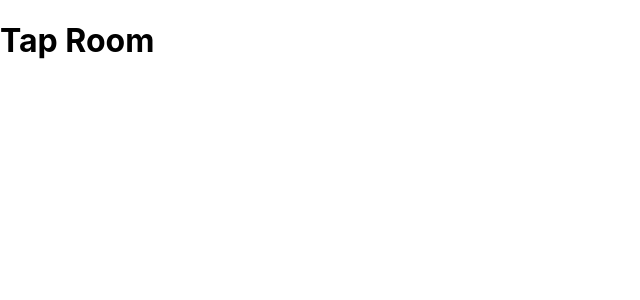
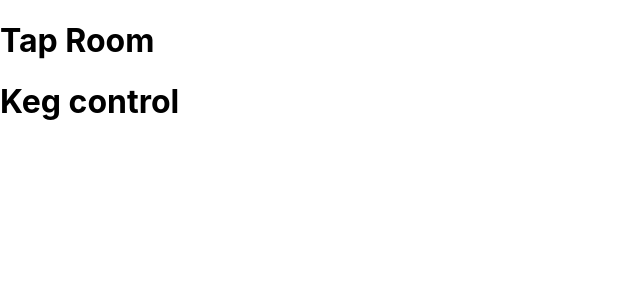
Before and after one commit to fc-dogan/Taproom-Redux, a React (Create React App) app: page / in a window 1280 px wide. Shown: the top 300 px of the page, without its empty margins (0-640 px from the left). Built offline with nearby package versions, Linux system fonts and the light colour scheme.

Commit message:
create kegControl class component

```diff
--- a/src/components/App.js
+++ b/src/components/App.js
@@ -1,12 +1,13 @@
 import React from 'react';
 import './App.css';
 import Header from './Header';
+import KegControl from './KegContol';
 
 function App() {
   return (
     <React.Fragment>
       <Header />
-
+      <KegControl />
     </React.Fragment>
   );
 }
--- /dev/null
+++ b/src/components/KegContol.js
@@ -0,0 +1,18 @@
+import React from 'react';
+
+class KegControl extends React.Component {
+  constructor(props){
+    super(props);
+    this.state = {}
+  }
+
+
+  render(){
+    return (
+      <h1>Keg control</h1>
+
+    )
+  }
+}
+
+export default KegControl;
```
